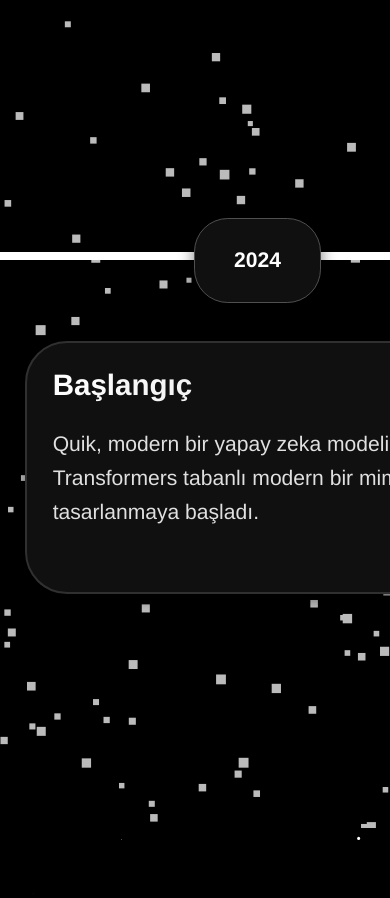
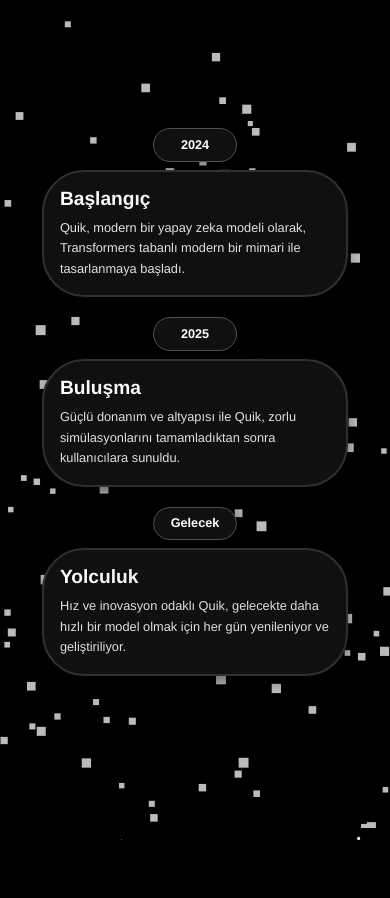
Before and after one commit to DennisAo-sys/quik-hakkinda, a plain HTML site: page index.html in a window 390 px wide. Shown: the part 860-1758 px from the top of the page. Drawn offline with Linux system fonts and the light colour scheme.

Commit message:
Update index.html

```diff
--- a/index.html
+++ b/index.html
@@ -623,6 +623,79 @@ Açı
   line-height: 1.6;
   color: #e0e0e0;
   margin: 0;
+}
+
+/* 768px için "Hakkında" bölümü responsive ayarları */
+@media (max-width: 768px) {
+  #about .timeline {
+    flex-direction: column;
+    gap: 1rem;
+    padding: 0.5rem;
+  }
+  #about .timeline-item {
+    margin-bottom: 1rem;
+    width: 100%;
+    position: relative;
+  }
+  /* Bağlantı çizgilerini kaldırarak daha sade bir görünüm elde edilir */
+  #about .timeline-item::before {
+    display: none;
+  }
+  #about .timeline-icon {
+    width: 10vh;
+    height: 4vh;
+    font-size: 2vh;
+    margin-bottom: 1rem;
+  }
+  #about .timeline-content {
+    max-width: 90%;
+    min-width: 0;
+    margin: 0 auto;
+    padding: 1rem;
+    max-height: 20%;
+    min-height: 20%;
+  }
+  #about .timeline-content p {
+    font-size: 0.9rem;
+  }
+  #about .timeline-content h3 {
+    font-size: 1.75rem;
+  }
+}
+
+/* 480px için ek düzenlemeler */
+@media (max-width: 480px) {
+  #about .timeline {
+    flex-direction: column;
+    gap: 0.75rem;
+    padding: 0.5rem;
+  }
+  #about .timeline-item {
+    margin-bottom: 0.5rem;
+    width: 100%;
+    position: relative;
+  }
+  #about .timeline-icon {
+    width: 10vh;
+    height: 4vh;
+    font-size: 1.5vh;
+    margin-bottom: 0.5rem;
+  }
+  #about .timeline-content {
+    max-width: 90%;
+    min-width: 0;
+    margin: 0 auto;
+    padding: 1rem;
+    max-height: 20%;
+    min-height: 20%;
+  }
+  #about .timeline-content p {
+    font-size: 0.8rem;
+  }
+  #about .timeline-content h3 {
+    font-size: 1.2rem;
+    margin-bottom: 0.5rem;
+  }
 }
 
 @keyframes gradientFlow {
```
